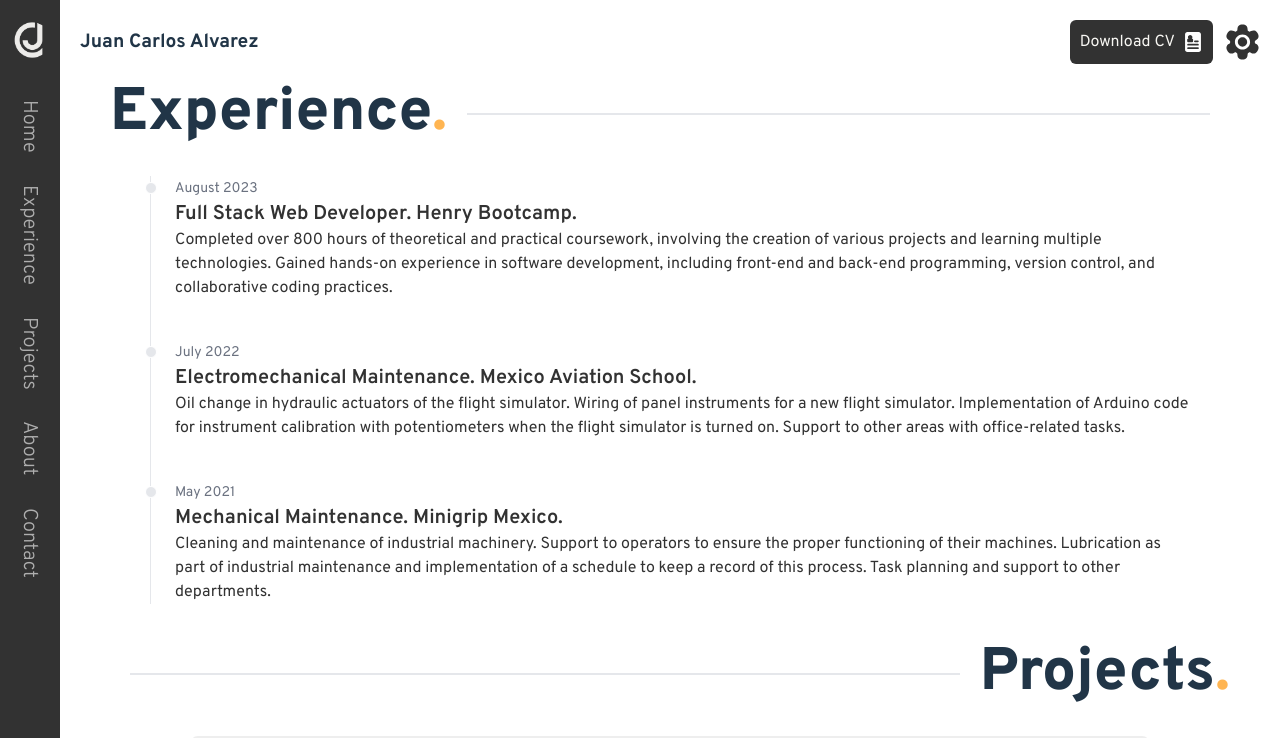
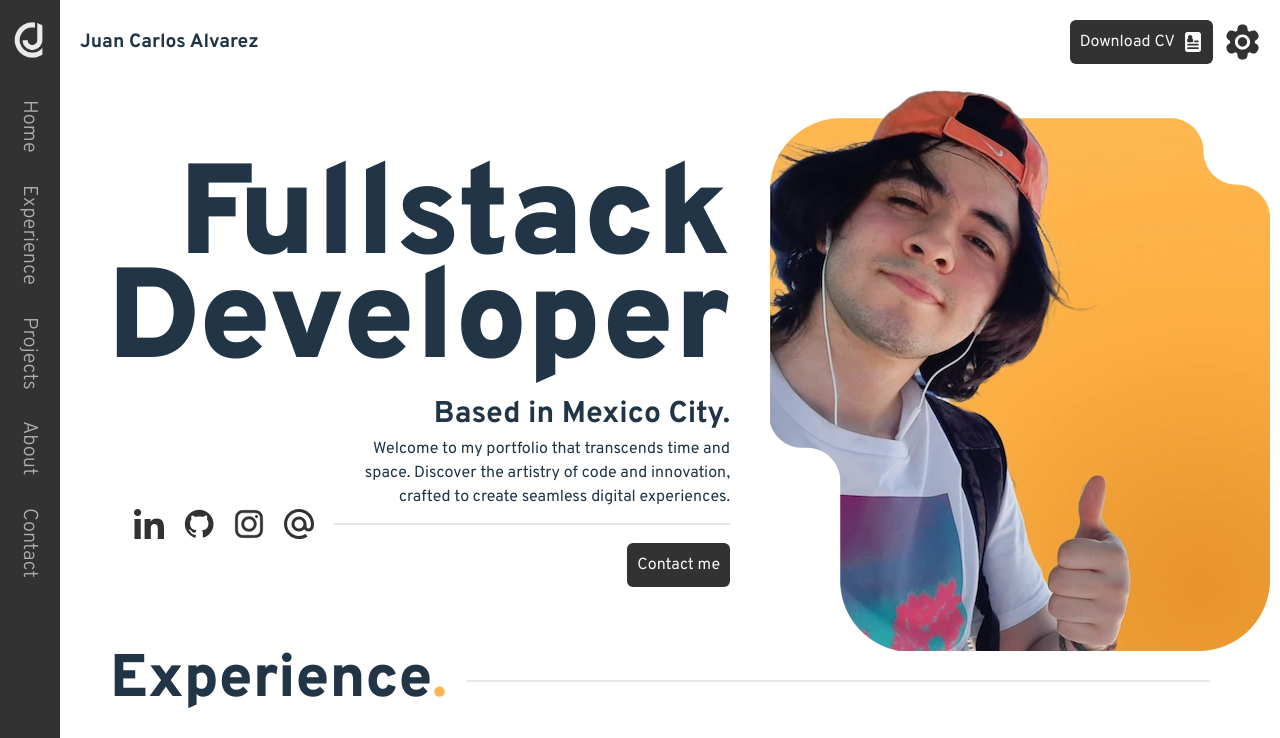
Before and after one commit to AlvarezMar/Portfolio-V2, a React (Vite) app: page / in a window 1280 px wide. Shown: the top 738 px of the page. Built offline with nearby package versions, Linux system fonts and the light colour scheme.

Commit message:
feat(views): add home view

```diff
--- a/src/App.tsx
+++ b/src/App.tsx
@@ -5,6 +5,7 @@ import Topbar from './components/Topbar'
 import About from './views/About'
 import Contact from './views/Contact'
 import Experience from './views/Experience'
+import Home from './views/Home'
 import Projects from './views/Projects'
 
 function App() {
@@ -16,6 +17,7 @@ function App() {
       <div>
         <main>
           <Topbar/>
+          <Home/>
           <Experience/>
           <Projects/>
           <About/>
--- a/src/views/Home.tsx
+++ b/src/views/Home.tsx
@@ -0,0 +1,39 @@
+import profilePicture from "../assets/images/profilePicture.webp"
+
+import { socials } from "../utils/socials";
+
+function Home(){
+    return (
+        <>
+        <section className="max-w-[1200px] mx-auto grid grid-cols-[1fr_auto] place-items-center gap-10">
+            <div className="text-end">
+                <h1 className="text-9xl font-[900] leading-[6.5rem] py-5">Fullstack Developer</h1>
+                <span className="text-3xl font-bold">Based in Mexico City.</span>
+                <p className="ml-72 mt-1">Welcome to my portfolio that transcends time and space. Discover the artistry of code and innovation, crafted to create seamless digital experiences.</p>
+
+                <div className="grid grid-cols-[auto_1fr] place-items-center gap-5">
+                    <ul className="flex gap-5 ml-16">
+                        {socials.map((link) => (
+                            <li key={link.socialMedia}>
+                                <a href={link.link} target="_blank">
+                                    <img src={link.imgSrc} alt={`${link.socialMedia} icon linking to Juan Carlos's profile`} width="30px" className="hover:scale-110 transition-all"/>
+                                </a>
+                            </li>
+                        ))}
+                    </ul>
+                    <hr className="w-full border-t-2" />
+
+                </div>
+
+                <button className="bg-primary text-background p-2.5 rounded-md hover:scale-105 transition-all mt-1">Contact me</button>
+            </div>
+
+            <div>
+                <img src={profilePicture} alt="Picture of Juan Carlos Alvarez"/>
+            </div>
+        </section>
+        </>
+    )
+}
+
+export default Home;
```
Also changed, not shown: src/assets/images/profilePicture.webp (added).
